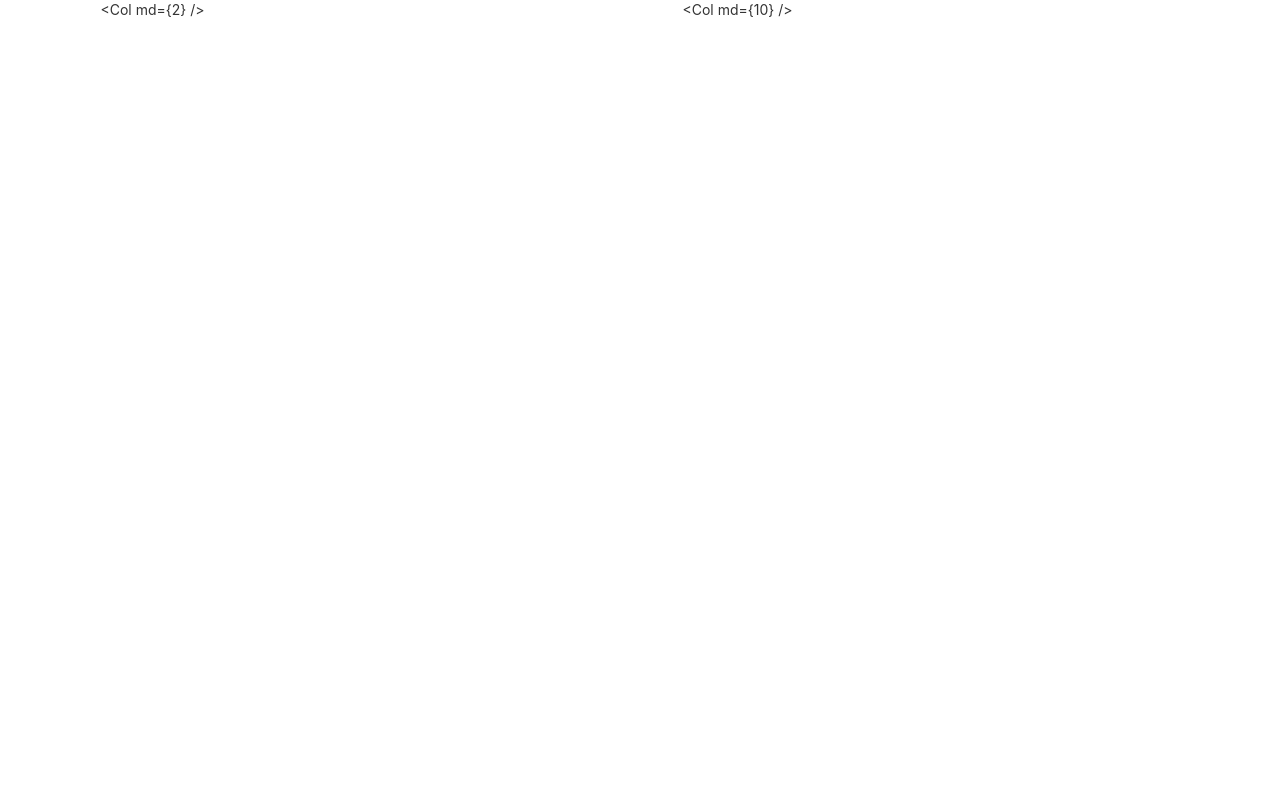
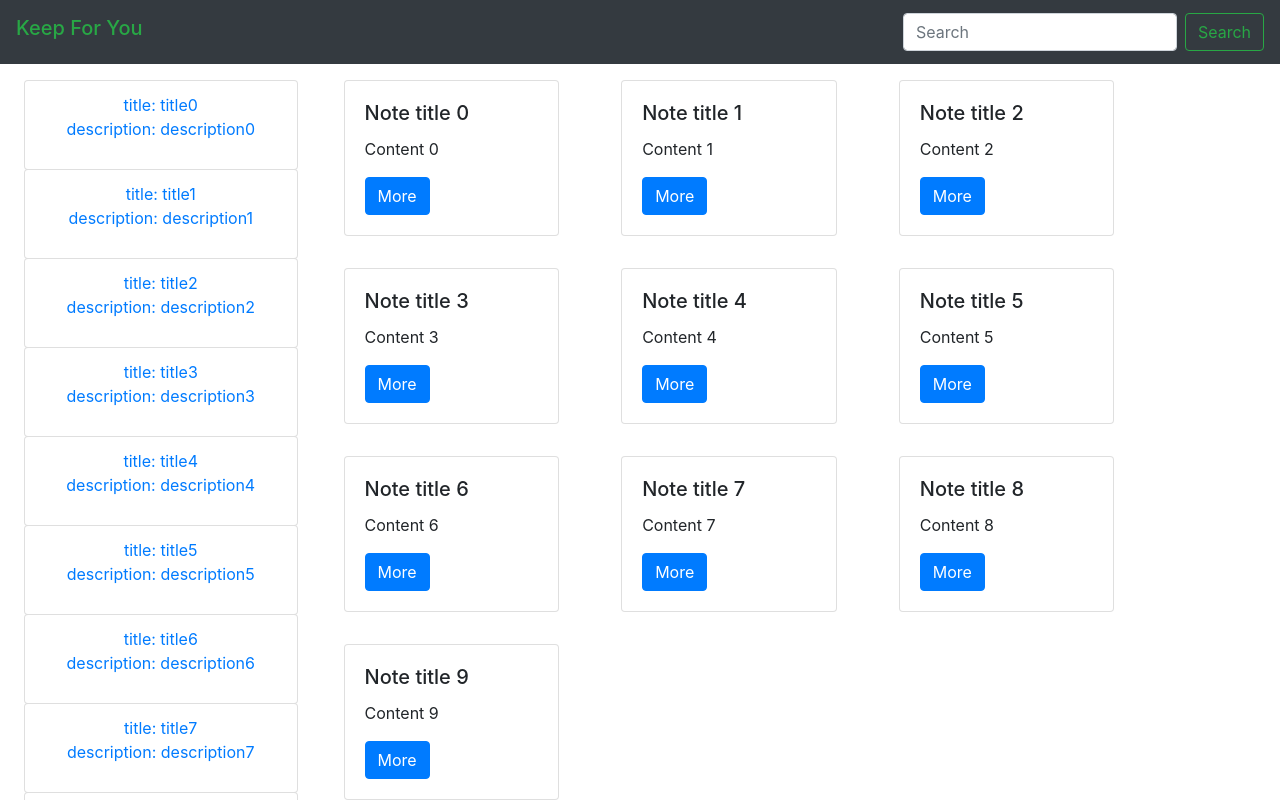
Before and after one commit to TeamUUUU/keep4u-frontend, a React (Create React App) app: page / in a window 1280 px wide. Shown: the top 800 px of the page. Built offline with nearby package versions, Linux system fonts and the light colour scheme.

Commit message:
primary UI

```diff
--- a/public/index.html
+++ b/public/index.html
@@ -22,12 +22,8 @@
 	-->
 
 	<!-- Latest compiled and minified CSS -->
-	<link rel="stylesheet" href="https://maxcdn.bootstrapcdn.com/bootstrap/3.3.7/css/bootstrap.min.css" integrity="sha384-BVYiiSIFeK1dGmJRAkycuHAHRg32OmUcww7on3RYdg4Va+PmSTsz/K68vbdEjh4u"
-	 crossorigin="anonymous">
 
-	<!-- Optional theme -->
-	<link rel="stylesheet" href="https://maxcdn.bootstrapcdn.com/bootstrap/3.3.7/css/bootstrap-theme.min.css" integrity="sha384-rHyoN1iRsVXV4nD0JutlnGaslCJuC7uwjduW9SVrLvRYooPp2bWYgmgJQIXwl/Sp"
-	 crossorigin="anonymous">
+
 
 	<title>React App</title>
 </head>
--- a/src/App.js
+++ b/src/App.js
@@ -1,26 +1,54 @@
 import React, { Component } from 'react';
 import './App.css';
-
-import { Grid } from 'react-bootstrap';
-import { Row } from 'react-bootstrap';
-import { Col } from 'react-bootstrap';
+import { getBoardsTemp, getNotesByBoardID } from './TempResponses';
+import BoardList from './BoardList';
+import NoteList from './NoteList';
 
 class App extends Component {
+	constructor(props) {
+		super(props);
+		this.state = {
+			boardList: [{
+				id: "",
+				title: "",
+				description: ""
+			}],
+			noteList: [{
+				id: "",
+				board_id: "",
+				title: "",
+				content: "",
+				created_at: 0,
+				attachments: []
+			}]
+		};
+	}
+	componentDidMount() {
+		const boardList = getBoardsTemp(); // temporary method until server is down
+		const noteList = getNotesByBoardID(boardList[0].id);
+		this.setState({ ...this.state, boardList, noteList });
+	}
+
 	render() {
+		console.log(this.state.boardList)
 		return (
-			<div className="App">
-				{/*  */}
-				<Grid>
-					<Row className="show-grid">
-						<Col md={2}>
-							{'<Col md={2} />'}
-						</Col>
-						<Col md={10}>
-							{'<Col md={10} />'}
-						</Col>
-					</Row>
-				</Grid>
+			<div id="wrapper" class="animate">
+				<nav class="navbar sticky-top navbar-dark bg-dark">
+					<h2 class="navbar-brand text-success">Keep For You</h2>
+					<form class="form-inline">
+						<input class="form-control mr-sm-2" type="search" placeholder="Search" aria-label="Search" />
+						<button class="btn btn-outline-success my-2 my-sm-0" type="submit">Search</button>
+					</form>
+				</nav>
 
+				<div class="row">
+					<div class="col-3">
+						<BoardList boards={this.state.boardList} />
+					</div>
+					<div class="col-9">
+						{<NoteList notes={this.state.noteList} />}
+					</div>
+				</div>
 			</div>
 		);
 	}
--- /dev/null
+++ b/src/BoardList.js
@@ -0,0 +1,29 @@
+import React, { Component } from 'react';
+
+class BoardList extends Component {
+	constructor(props) {
+		super(props);
+		this.state = {
+
+		};
+	}
+
+
+	render() {
+		const { boards } = this.props;
+		const toList = (board, idx) => (
+			<button type="button" key={idx} class="btn btn-outline-info list-group-item bg-white text-primary">
+				{`title: ${board.title}`}
+				<p>
+					{`description: ${board.description}`}
+				</p>
+			</button>)
+		return (
+			<ul class="list-group mt-3 ml-4">
+				{boards.map(toList)}
+			</ul>
+		);
+	}
+}
+
+export default BoardList;
--- /dev/null
+++ b/src/NoteList.js
@@ -0,0 +1,34 @@
+import React, { Component } from 'react';
+
+class NoteList extends Component {
+	constructor(props) {
+		super(props);
+		this.state = {
+
+		};
+	}
+
+
+	render() {
+		const { notes } = this.props;
+		console.log(notes);
+		const toList = (note, idx) => (
+			<div class="col-sm-3 m-3 rounded">
+				<div class="card">
+					<div class="card-body" key={idx}>
+						<h5 class="card-title">{note.title}</h5>
+						<p class="card-text">{note.content}</p>
+						<a href="#" class="btn btn-primary">More</a>
+					</div>
+				</div>
+			</div>
+		)
+		return (
+			<div class="row">
+				{notes.map(toList)}
+			</div>
+		);
+	}
+}
+
+export default NoteList;
--- /dev/null
+++ b/src/TempResponses.js
@@ -0,0 +1,44 @@
+
+export function getBoardsTemp() {
+	let data = [];
+	for (let i = 0; i < 10; i++) {
+		data.push({
+			id: i.toString(),
+			title: "title" + i,
+			description: "description" + i
+		})
+	}
+	return data;
+}
+
+
+export function getNotesByBoardID(boardID) {
+	let data = [];
+	for (let i = 0; i < 10; i++) {
+		data.push({
+			id: i.toString(),
+			board_id: boardID.toString(),
+			title: "Note title " + i,
+			content: "Content " + i,
+			created_at: +new Date(),
+			attachments: [
+				{
+					kind: "file",
+					name: "File",
+					url: "https://www.putinLOH.tarzan/static/Oleg/video.mp3"
+				},
+				{
+					kind: "link",
+					name: "Link",
+					url: "https://www.putinLOH.tarzan"
+				},
+				{
+					kind: "pic",
+					name: "Picture",
+					url: "https://www.putinLOH.tarzan/static/Oleg/nude.gif"
+				}
+			]
+		})
+	}
+	return data;
+}
--- a/src/index.js
+++ b/src/index.js
@@ -1,8 +1,8 @@
 import React from 'react';
 import ReactDOM from 'react-dom';
-import './index.css';
 import App from './App';
 import * as serviceWorker from './serviceWorker';
+import 'bootstrap/dist/css/bootstrap.min.css';
 
 ReactDOM.render(<App />, document.getElementById('root'));
 
```
Also changed, not shown: package.json (+4 -3 lines), 2 other files (tests, documents, lock files or other folders).
